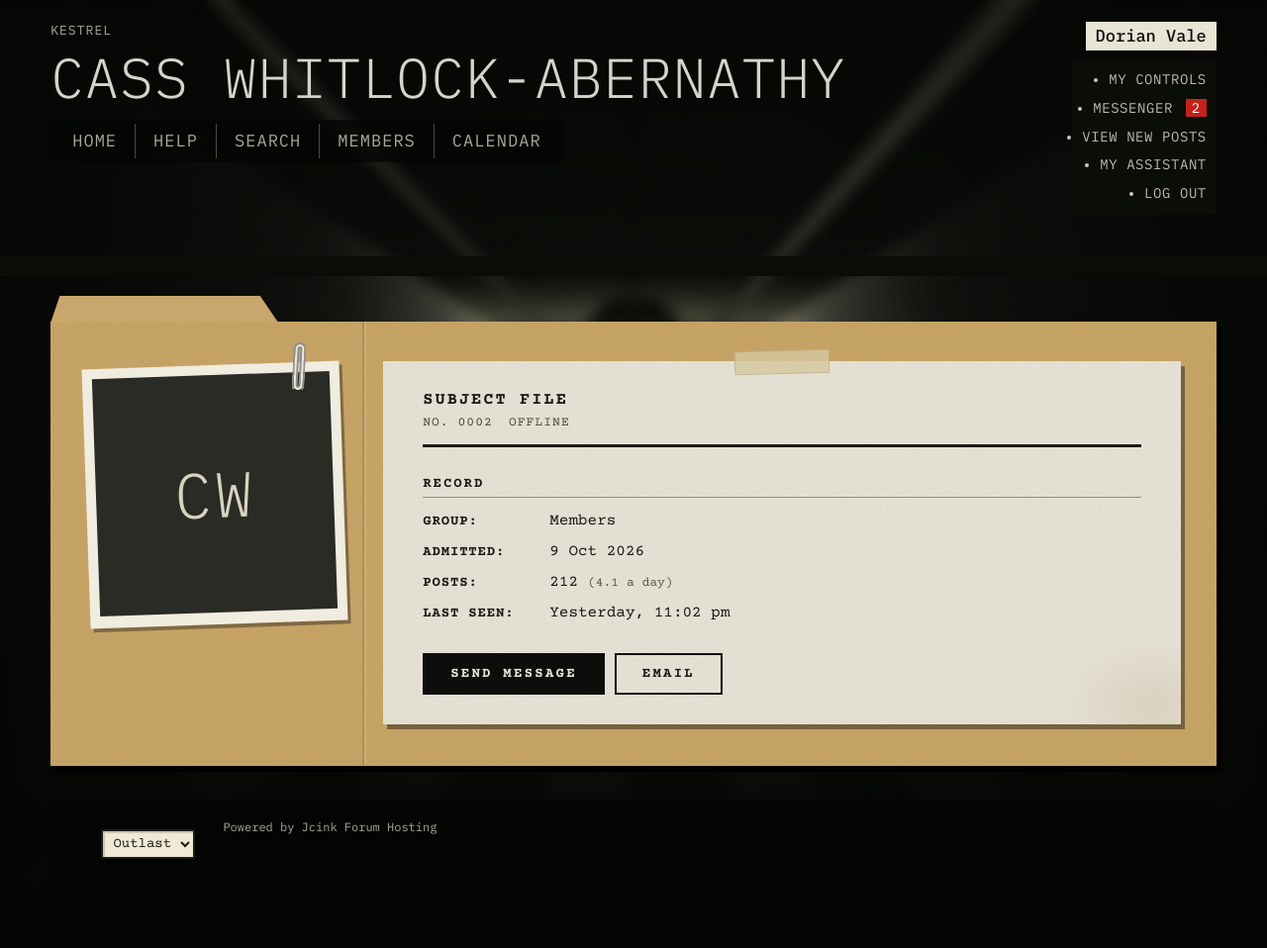
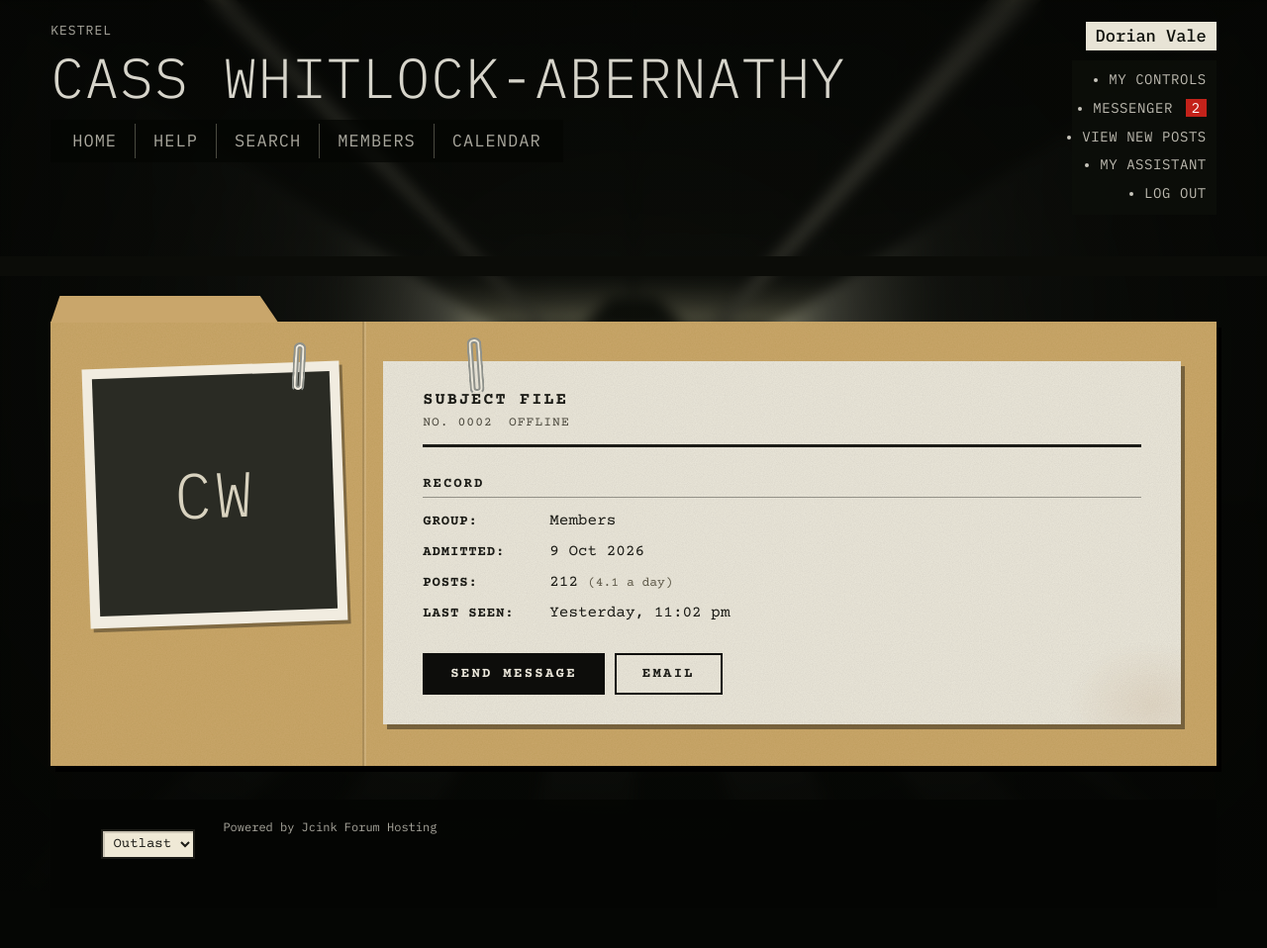
Before and after one commit to chi4vodka/chi4vodka.github.io, a Jekyll site: the page skins/outlast-v3/profile-bare.html, which Jekyll copies as it is, in a window 1280 px wide. Shown: the whole page at 99% size. Built offline with Jekyll 4.4.1, drawn with Linux system fonts in a browser that asks for light colours.

Commit message:
Outlast preview: profile sheet paper-clipped instead of taped

```diff
--- a/skins/outlast-v3/profile-bare.html
+++ b/skins/outlast-v3/profile-bare.html
@@ -149,6 +149,7 @@ input[type=submit],input[type=button],input[type=reset]{padding:4px 12px;margin:
 .pf-pic img{display:block;width:100%;height:auto;aspect-ratio:1;object-fit:cover}
 .pf-ini{display:flex;align-items:center;justify-content:center;aspect-ratio:1;width:100%;background:#2a2b24;color:var(--bone);font:300 64px/1 var(--ui);letter-spacing:.04em}
 .pf-clip{position:absolute;right:34px;top:-20px;width:13px;height:50px;border:2px solid #8e918b;border-radius:7px;border-bottom-color:transparent;box-shadow:inset 0 0 0 2px #f1ece0,inset 0 0 0 4px #8e918b;transform:rotate(5deg);z-index:1}
+.pf-clip-sheet{left:46px;right:auto;top:-24px;width:15px;height:58px;box-shadow:inset 0 0 0 2px #ebe7da,inset 0 0 0 4px #8e918b;transform:rotate(-4deg)}
 .pf-title{margin:10px 4px 0;text-align:center;font:400 27px/1.05 var(--hand);color:#233a86;overflow-wrap:anywhere}
 .pf-faction{display:inline-block;margin:26px 0 0 10px;padding:5px 14px 3px;border:3px solid var(--red);color:var(--red);font:400 19px/1.1 var(--worn);letter-spacing:.2em;text-transform:uppercase;transform:rotate(-5deg);opacity:.88;overflow-wrap:anywhere;max-width:calc(100% - 20px)}
 .pf-badges{display:flex;flex-wrap:wrap;gap:10px;margin:22px 0 0}
@@ -187,6 +188,7 @@ input[type=submit],input[type=button],input[type=reset]{padding:4px 12px;margin:
   .pf-flap{display:grid;grid-template-columns:118px minmax(0,1fr);gap:4px 18px;align-items:start;margin:0 6px 26px}
   .pf-photo{grid-row:1/span 3;padding:6px 6px 8px}
   .pf-clip{right:16px;top:-14px;height:38px}
+  .pf-clip-sheet{left:24px;right:auto;top:-18px;height:44px}
   .pf-ini{font-size:38px}
   .pf-title{font-size:22px}
   .pf-faction{margin:4px 0 0;justify-self:start;font-size:15px}
@@ -668,7 +670,7 @@ a.e-date:hover{color:var(--red);text-decoration:underline}
 <div class="pf-awards"></div>
 </div>
 <div class="pf-sheet">
-<i class="e-tape"></i>
+<i class="pf-clip pf-clip-sheet"></i>
 <div class="pf-head">
 <b class="pf-kind">Subject file</b>
 <p class="pf-meta"><span class="pf-no">No. 2</span><span class="pf-status">Offline</span></p>
--- a/skins/outlast-v3/profile.html
+++ b/skins/outlast-v3/profile.html
@@ -149,6 +149,7 @@ input[type=submit],input[type=button],input[type=reset]{padding:4px 12px;margin:
 .pf-pic img{display:block;width:100%;height:auto;aspect-ratio:1;object-fit:cover}
 .pf-ini{display:flex;align-items:center;justify-content:center;aspect-ratio:1;width:100%;background:#2a2b24;color:var(--bone);font:300 64px/1 var(--ui);letter-spacing:.04em}
 .pf-clip{position:absolute;right:34px;top:-20px;width:13px;height:50px;border:2px solid #8e918b;border-radius:7px;border-bottom-color:transparent;box-shadow:inset 0 0 0 2px #f1ece0,inset 0 0 0 4px #8e918b;transform:rotate(5deg);z-index:1}
+.pf-clip-sheet{left:46px;right:auto;top:-24px;width:15px;height:58px;box-shadow:inset 0 0 0 2px #ebe7da,inset 0 0 0 4px #8e918b;transform:rotate(-4deg)}
 .pf-title{margin:10px 4px 0;text-align:center;font:400 27px/1.05 var(--hand);color:#233a86;overflow-wrap:anywhere}
 .pf-faction{display:inline-block;margin:26px 0 0 10px;padding:5px 14px 3px;border:3px solid var(--red);color:var(--red);font:400 19px/1.1 var(--worn);letter-spacing:.2em;text-transform:uppercase;transform:rotate(-5deg);opacity:.88;overflow-wrap:anywhere;max-width:calc(100% - 20px)}
 .pf-badges{display:flex;flex-wrap:wrap;gap:10px;margin:22px 0 0}
@@ -187,6 +188,7 @@ input[type=submit],input[type=button],input[type=reset]{padding:4px 12px;margin:
   .pf-flap{display:grid;grid-template-columns:118px minmax(0,1fr);gap:4px 18px;align-items:start;margin:0 6px 26px}
   .pf-photo{grid-row:1/span 3;padding:6px 6px 8px}
   .pf-clip{right:16px;top:-14px;height:38px}
+  .pf-clip-sheet{left:24px;right:auto;top:-18px;height:44px}
   .pf-ini{font-size:38px}
   .pf-title{font-size:22px}
   .pf-faction{margin:4px 0 0;justify-self:start;font-size:15px}
@@ -668,7 +670,7 @@ a.e-date:hover{color:var(--red);text-decoration:underline}
 <div class="pf-awards"></div>
 </div>
 <div class="pf-sheet">
-<i class="e-tape"></i>
+<i class="pf-clip pf-clip-sheet"></i>
 <div class="pf-head">
 <b class="pf-kind">Subject file</b>
 <p class="pf-meta"><span class="pf-no">No. 3</span><span class="pf-status">Online</span></p>
```
